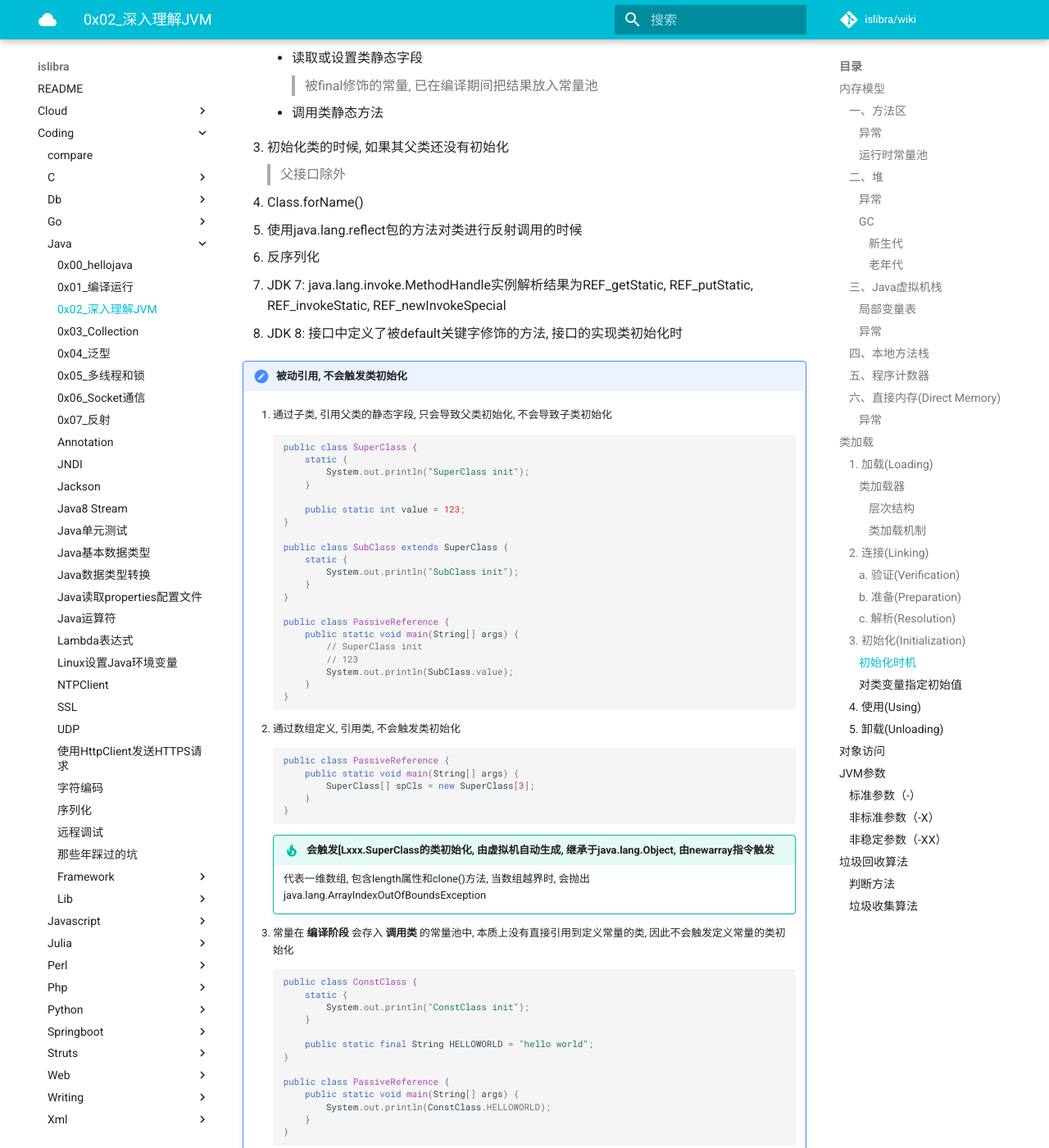
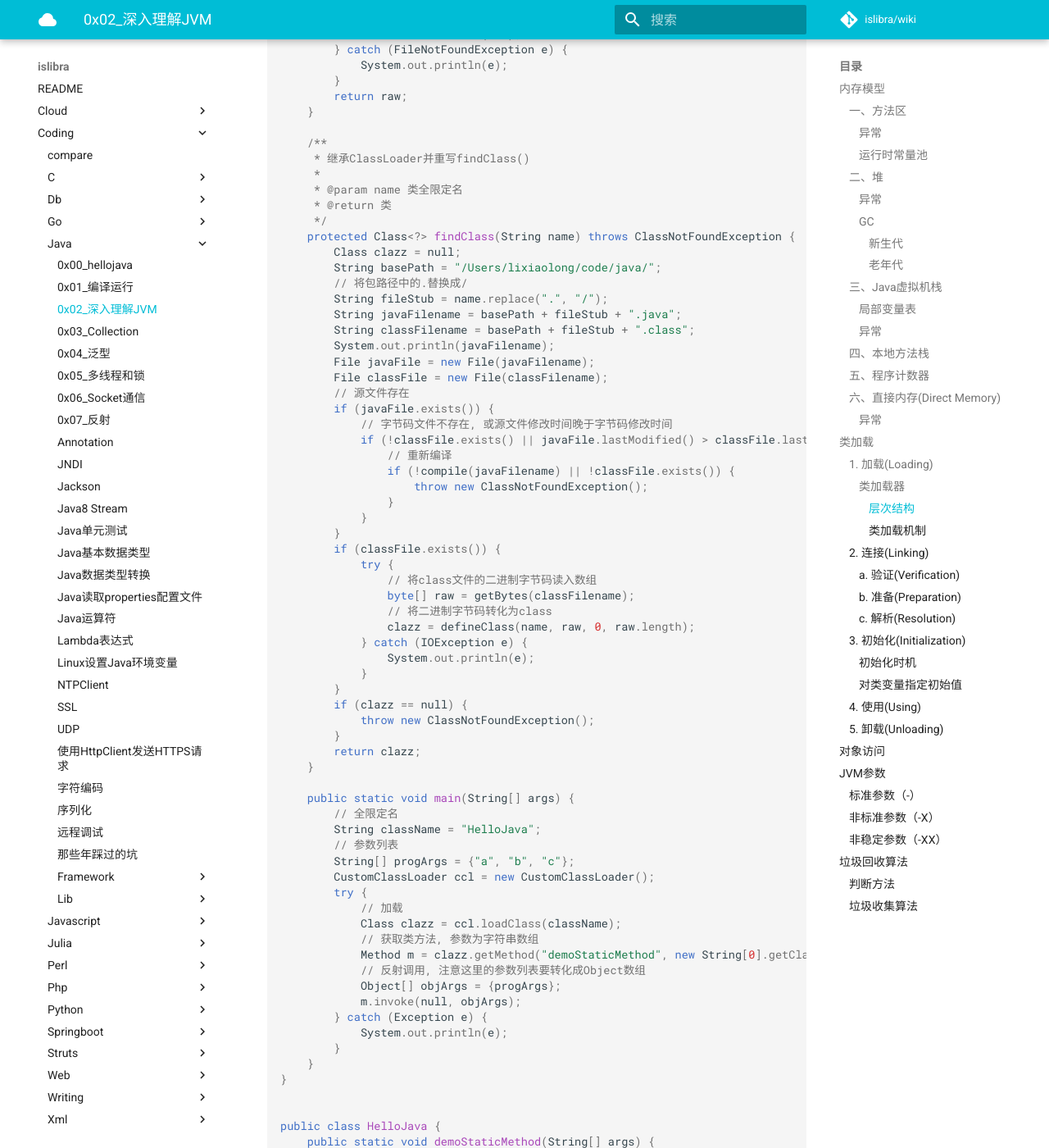
Before and after one commit to islibra/wiki, an MkDocs documentation site: the page built from docs/coding/java/0x02_深入理解JVM.md, in a window 1280 px wide and 1400 px high, scrolled down 6705 px. Shown: the whole window at 82% size. Built offline with MkDocs 1.6.1 and Material for MkDocs 9.7.7, drawn with Linux system fonts in a browser that asks for light colours; comment, search, counter and statistics services are not loaded; some of the changed text lies outside the part shown.

Commit message:
customClassLoader

````diff
--- a/docs/coding/java/0x02_深入理解JVM.md
+++ b/docs/coding/java/0x02_深入理解JVM.md
@@ -222,6 +222,127 @@ Java虚拟机把描述类的数据, 从class文件加载到内存(方法区),
 
     - final defineClass(String name, byte[] b, int off, int len), 将class文件读入字节数组b, 并将其转换为Class对象
 
+    ```java
+    import java.io.File;
+    import java.io.FileInputStream;
+    import java.io.FileNotFoundException;
+    import java.io.IOException;
+    import java.lang.reflect.Method;
+
+    /**
+     * 读取某个java文件并编译成class, 加载并调用其静态方法demoStaticMethod()
+     */
+    public class CustomClassLoader extends ClassLoader {
+        /**
+         * 编译指定源文件
+         *
+         * @param javaFilename 源文件名称
+         * @return 编译是否成功
+         */
+        private boolean compile(String javaFilename) {
+            try {
+                Process p = Runtime.getRuntime().exec("javac " + javaFilename);
+                p.waitFor();
+                int ret = p.exitValue();
+                return ret == 0;
+            } catch (IOException | InterruptedException e) {
+                System.out.println(e);
+            }
+            return false;
+        }
+
+        /**
+         * 将指定文件内容读取进数组
+         *
+         * @param filename 文件名称
+         * @return 数组
+         * @throws IOException 读取失败
+         */
+        private byte[] getBytes(String filename) throws IOException {
+            File file = new File(filename);
+            long len = file.length();
+            byte[] raw = new byte[(int) len];
+            try {
+                FileInputStream fin = new FileInputStream(file);
+                int ret = fin.read(raw);
+            } catch (FileNotFoundException e) {
+                System.out.println(e);
+            }
+            return raw;
+        }
+
+        /**
+         * 继承ClassLoader并重写findClass()
+         *
+         * @param name 类全限定名
+         * @return 类
+         */
+        protected Class<?> findClass(String name) throws ClassNotFoundException {
+            Class clazz = null;
+            String basePath = "/Users/lixiaolong/code/java/";
+            // 将包路径中的.替换成/
+            String fileStub = name.replace(".", "/");
+            String javaFilename = basePath + fileStub + ".java";
+            String classFilename = basePath + fileStub + ".class";
+            System.out.println(javaFilename);
+            File javaFile = new File(javaFilename);
+            File classFile = new File(classFilename);
+            // 源文件存在
+            if (javaFile.exists()) {
+                // 字节码文件不存在, 或源文件修改时间晚于字节码修改时间
+                if (!classFile.exists() || javaFile.lastModified() > classFile.lastModified()) {
+                    // 重新编译
+                    if (!compile(javaFilename) || !classFile.exists()) {
+                        throw new ClassNotFoundException();
+                    }
+                }
+            }
+            if (classFile.exists()) {
+                try {
+                    // 将class文件的二进制字节码读入数组
+                    byte[] raw = getBytes(classFilename);
+                    // 将二进制字节码转化为class
+                    clazz = defineClass(name, raw, 0, raw.length);
+                } catch (IOException e) {
+                    System.out.println(e);
+                }
+            }
+            if (clazz == null) {
+                throw new ClassNotFoundException();
+            }
+            return clazz;
+        }
+
+        public static void main(String[] args) {
+            // 全限定名
+            String className = "HelloJava";
+            // 参数列表
+            String[] progArgs = {"a", "b", "c"};
+            CustomClassLoader ccl = new CustomClassLoader();
+            try {
+                // 加载
+                Class clazz = ccl.loadClass(className);
+                // 获取类方法, 参数为字符串数组
+                Method m = clazz.getMethod("demoStaticMethod", new String[0].getClass());
+                // 反射调用, 注意这里的参数列表要转化成Object数组
+                Object[] objArgs = {progArgs};
+                m.invoke(null, objArgs);
+            } catch (Exception e) {
+                System.out.println(e);
+            }
+        }
+    }
+
+
+    public class HelloJava {
+        public static void demoStaticMethod(String[] args) {
+            for (String arg : args) {
+                System.out.println(arg);
+            }
+        }
+    }
+    ```
+
 !!! quote "参考链接: [Java中类加载器的工作原理 | 技术](https://mp.weixin.qq.com/s/0OUPf3WzQCsKLeZPjo6c9Q)"
 
 ##### 类加载机制
````
